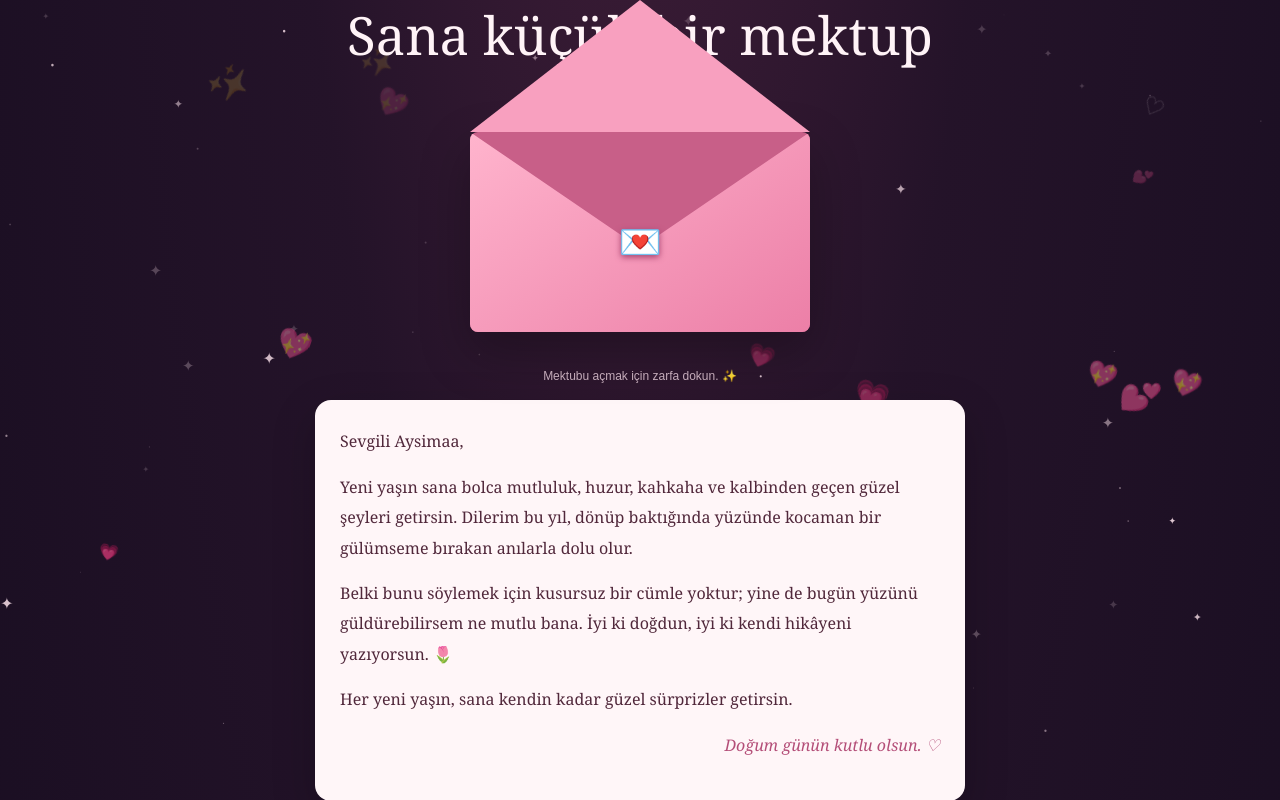
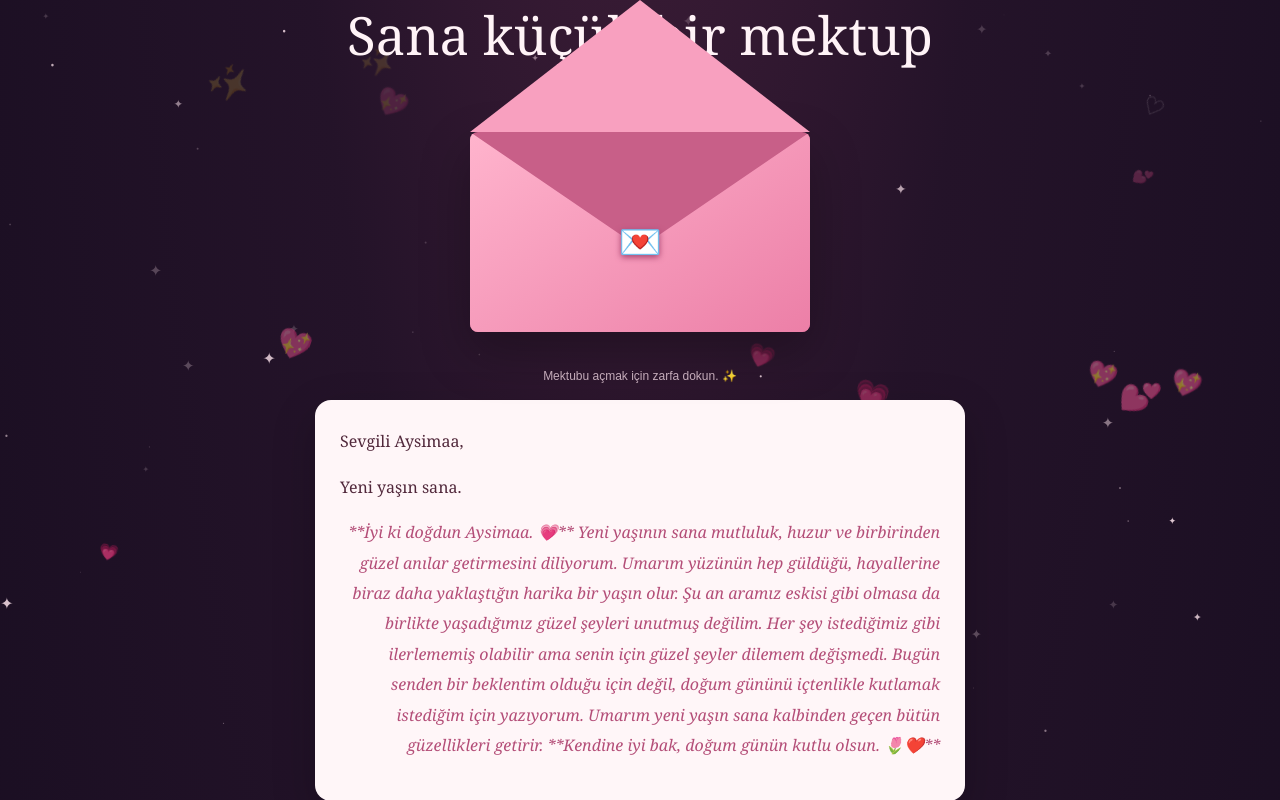
Before and after one commit to bulutbilur-coder/Aysimaa-surprise, a plain HTML site: page index.html in a window 1280 px wide. Both pictures are taken after a click on the button "Mektubu aç". Shown: the part 903-1703 px from the top of the page. Drawn offline with Linux system fonts and the light colour scheme.

Commit message:
Update index.html

```diff
--- a/index.html
+++ b/index.html
@@ -79,10 +79,17 @@ footer{text-align:center;padding:32px 20px 45px;color:#bfa5b6;font-size:12px}
   <p class="hint">Mektubu açmak için zarfa dokun. ✨</p>
   <article class="letter" id="letter">
     <p>Sevgili Aysimaa,</p>
-    <p>Yeni yaşın sana bolca mutluluk, huzur, kahkaha ve kalbinden geçen güzel şeyleri getirsin. Dilerim bu yıl, dönüp baktığında yüzünde kocaman bir gülümseme bırakan anılarla dolu olur.</p>
-    <p>Belki bunu söylemek için kusursuz bir cümle yoktur; yine de bugün yüzünü güldürebilirsem ne mutlu bana. İyi ki doğdun, iyi ki kendi hikâyeni yazıyorsun. 🌷</p>
-    <p>Her yeni yaşın, sana kendin kadar güzel sürprizler getirsin.</p>
-    <p class="signature">Doğum günün kutlu olsun. ♡</p>
+    <p>Yeni yaşın sana.</p>
+    <p class="signature">**İyi ki doğdun Aysimaa. 💗**
+
+Yeni yaşının sana mutluluk, huzur ve birbirinden güzel anılar getirmesini diliyorum. Umarım yüzünün hep güldüğü, hayallerine biraz daha yaklaştığın harika bir yaşın olur.
+
+Şu an aramız eskisi gibi olmasa da birlikte yaşadığımız güzel şeyleri unutmuş değilim. Her şey istediğimiz gibi ilerlememiş olabilir ama senin için güzel şeyler dilemem değişmedi.
+
+Bugün senden bir beklentim olduğu için değil, doğum gününü içtenlikle kutlamak istediğim için yazıyorum. Umarım yeni yaşın sana kalbinden geçen bütün güzellikleri getirir.
+
+**Kendine iyi bak, doğum günün kutlu olsun. 🌷❤️**
+</p>
   </article>
 </section>
 
```
